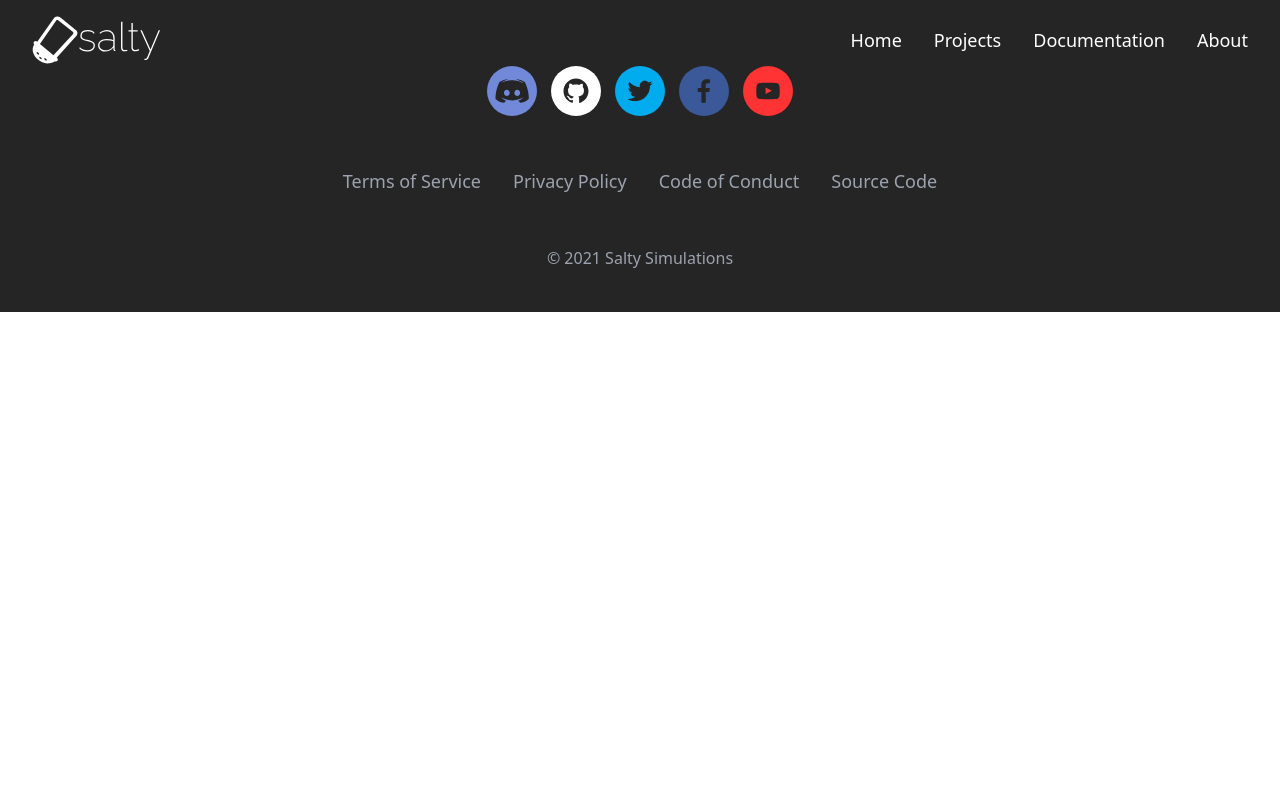
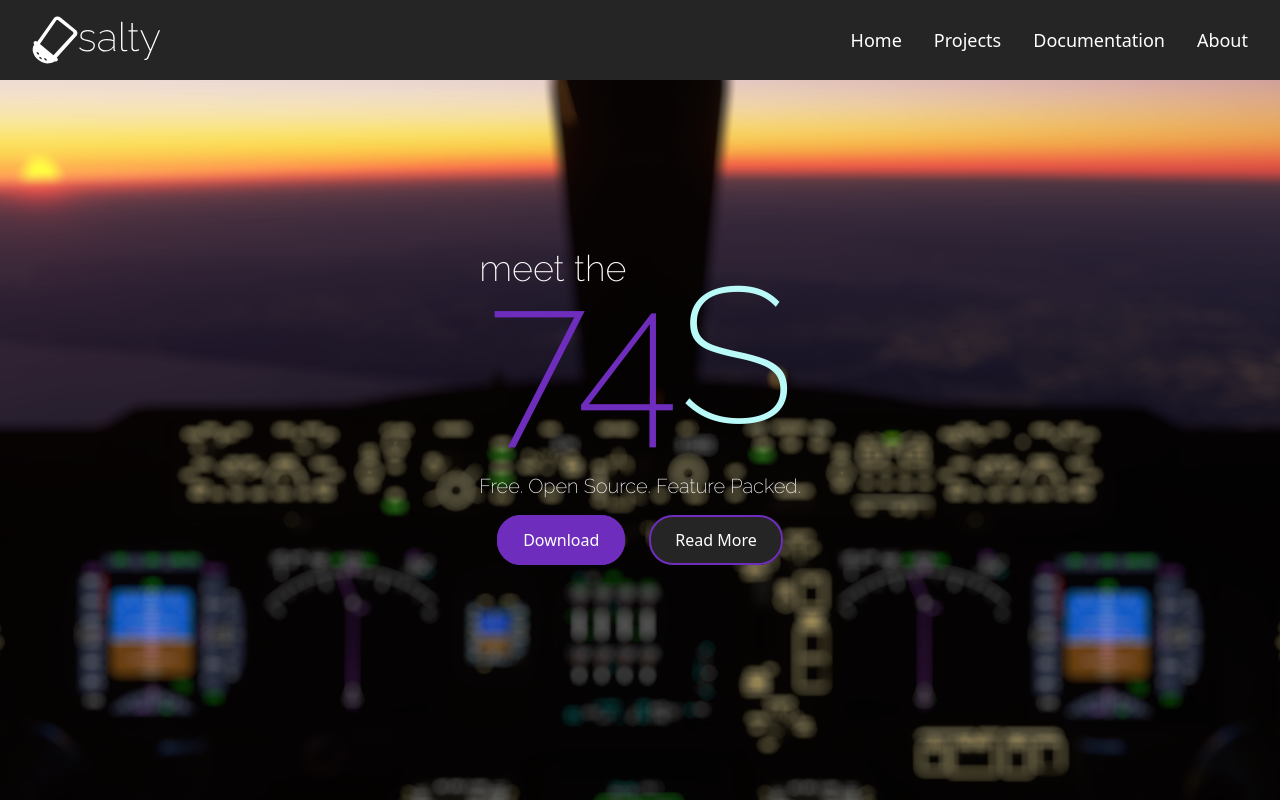
Before and after one commit to saltysimulations/website, a Next.js app: page / in a window 1280 px wide. Shown: the top 800 px of the page. Built offline with nearby package versions, Linux system fonts and the light colour scheme.

Commit message:
feat: main section of the homepage

```diff
--- /dev/null
+++ b/components/LinkButton.tsx
@@ -0,0 +1,16 @@
+import { FC } from "react";
+import Link from "next/link";
+
+type LinkButtonProps = { path: string; name: string; bg: string };
+
+export const LinkButton: FC<LinkButtonProps> = ({ path, name, bg }) => (
+    <div className="mx-3 my-7">
+        <Link href={path}>
+            <a className={`bg-${bg}
+             py-3 px-6 border-2 border-frenchviolet rounded-3xl text-md hover:bg-celeste hover:text-frenchviolet transition duration-400`}
+            >
+                {name}
+            </a>
+        </Link>
+    </div>
+);
--- a/components/NavBar.tsx
+++ b/components/NavBar.tsx
@@ -5,7 +5,7 @@ import { FC, useState } from "react";
 export const NavBar: FC = () => {
     const [isOpen, setIsOpen] = useState(false);
     return (
-        <nav className="w-full h-20 fixed bg-gray flex flex-row justify-between items-center">
+        <nav className="w-full h-20 fixed bg-gray flex flex-row justify-between items-center z-50">
             <div className="flex ml-8">
                 <Image src="/svg/salty-logo-white.svg" width={130} height={70} />
             </div>
--- a/pages/index.tsx
+++ b/pages/index.tsx
@@ -1,10 +1,17 @@
-import Head from "next/head";
-import Link from "next/link";
+import { LinkButton } from "../components/LinkButton";
 
 const Index = () => (
-    <>
-        <div>hi</div>
-    </>
+    <section className="w-full h-screen bg-home-background bg-center flex flex-col items-center justify-center text-white">
+        <div className="font-raleway">
+            <h2 className="text-3xl md:text-4xl text-center md:text-left relative top-7 right-16 md:right-0">meet the</h2>
+            <h1 className="text-8xl md:text-9xl leading-none text-frenchviolet text-center">74<span className="text-celeste">S</span></h1>
+            <h3 className="text-lg md:text-xl mt-5">Free. Open Source. Feature Packed.</h3>
+        </div>
+        <div className="flex">
+            <LinkButton path="/" name="Download" bg="frenchviolet"/>
+            <LinkButton path="/74s" name="Read More" bg="gray"/>
+        </div>
+    </section>
 );
 
 export default Index;
--- a/styles/globals.css
+++ b/styles/globals.css
@@ -1,3 +1,5 @@
+@import url('https://fonts.googleapis.com/css2?family=Raleway:wght@200&display=swap');
+
 @tailwind base;
 @tailwind components;
 @tailwind utilities;
--- a/tailwind.config.js
+++ b/tailwind.config.js
@@ -6,6 +6,17 @@ module.exports = {
       colors: {
         gray: { DEFAULT: '#252525' },
         celeste: { DEFAULT: '#b9faf8' },
+        frenchviolet: { DEFAULT: '#6F2DBD' },
+      },
+      backgroundImage: theme => ({
+        'home-background': "url('/png/background.png')",
+      }),
+      fontFamily: {
+        'raleway': ['Raleway', 'sans-serif'],
+      },
+      fontSize: {
+        '8xl': '10rem',
+        '9xl': '12rem',
       },
     },
   },
```
Also changed, not shown: public/png/background.png (added).
